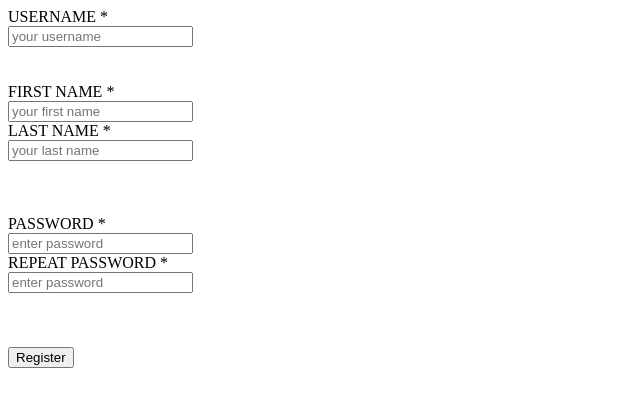
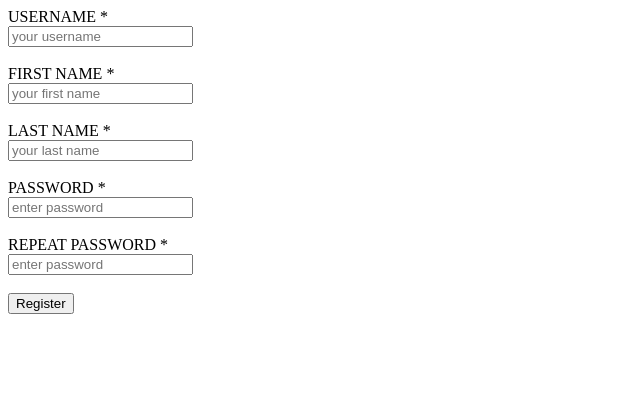
Before and after one commit to ciagar23/scheduling, a PHP site: page /register.php in a window 1280 px wide. Shown: the top 407 px of the page, without its empty margins (0-640 px from the left). Run offline with PHP 8.4, Linux system fonts and the light colour scheme.

```diff
--- /dev/null
+++ b/home/home.php
@@ -0,0 +1 @@
+Hello World!
--- a/user/register.php
+++ b/user/register.php
@@ -5,32 +5,26 @@ $message = (isset($_GET['message']) && $_GET['message'] != '') ? $_GET['message'
 <?=$message;?>
 
 <form action="process.php?action=register" method="POST">
-	<div class="wrapper">
-	<div class="fwhole">
 	USERNAME *</br>
 	<input type="text" name="username" placeholder="your username">
-	</div></br></br>
+	</br></br>
 
-	<div class="fnhalf">
 	FIRST NAME *</br>
 	<input type="text" name="firstname" placeholder="your first name">
-	</div>
+	</br></br>
 
-	<div class="lnhalf">
 	LAST NAME *</br>
 	<input type="text" name="lastname" placeholder="your last name">
-	</div></br></br></br>
+	</br></br>
 
-	<div class="fnhalf">
 	PASSWORD *</br>
 	<input type="password" name="password" placeholder="enter password">
-	</div>
+	</br></br>
 
-	<div class="lnhalf">
 	REPEAT PASSWORD *</br>
 	<input type="password" name="repeatpassword" placeholder="enter password">
-	</div></br></br></br>
+	</br></br>
 
-	<input type="submit" class="registerbtn" value="Register">
+	<input type="submit" value="Register">
 </form>
 </div>
```
Also changed, not shown: user/login.php (+4 -3 lines), user/process.php (+4 -4 lines).
